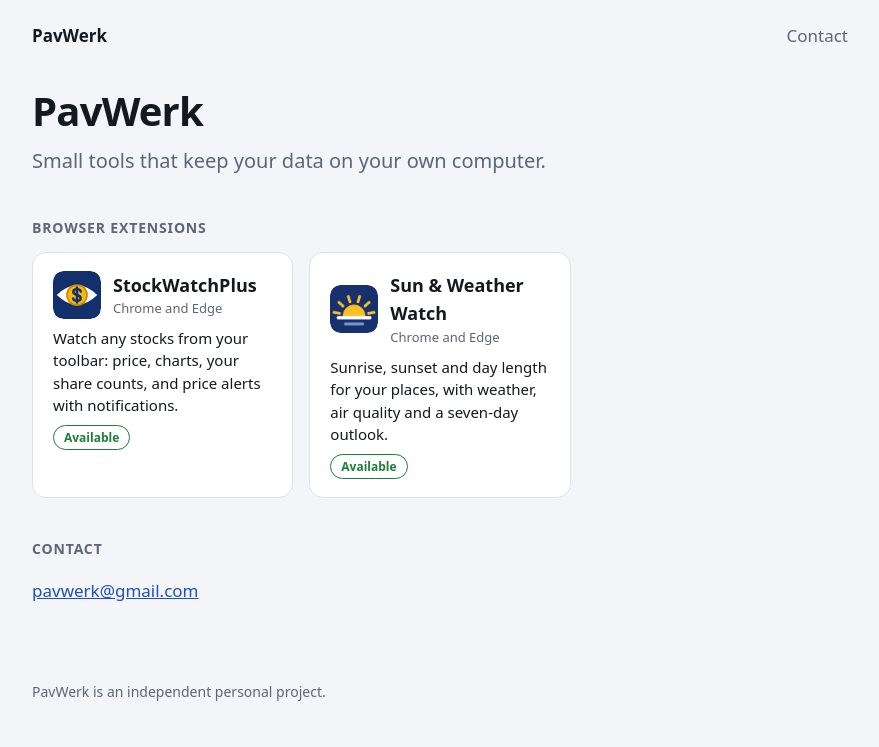
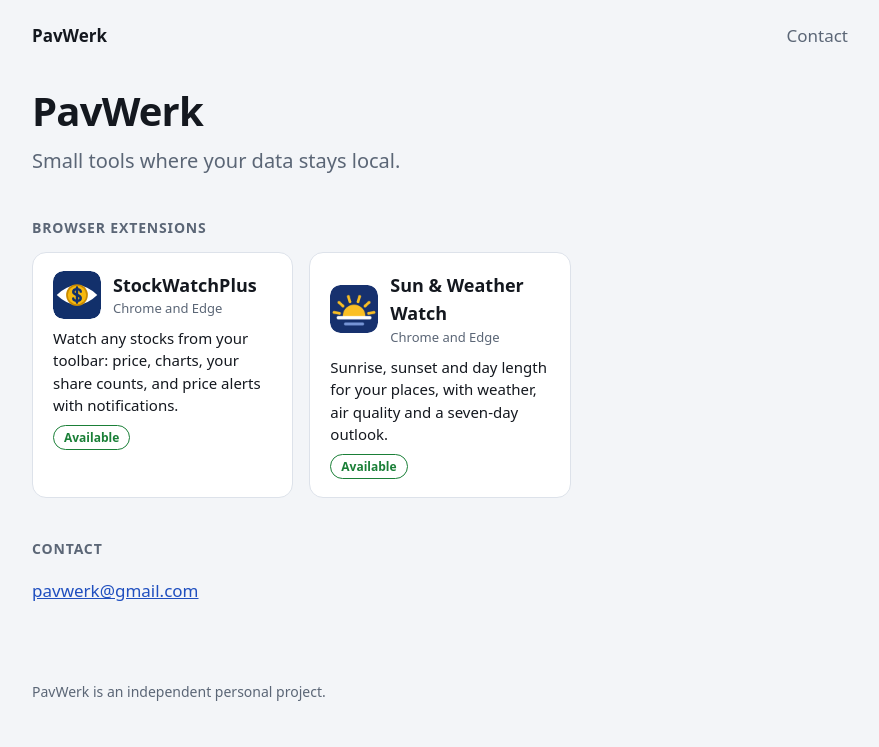
Before and after one commit to pavwerk/pavwerk.github.io, a plain HTML site: page index.html in a window 1280 px wide. Shown: the whole page, without its empty margins (200-1079 px from the left). Drawn offline with Linux system fonts and the light colour scheme.

Commit message:
Home page tagline: say the data stays local
Replace "keep your data on your own computer" with "your data stays
local" in the visible intro line and in the meta description.

Co-Authored-By: Claude Fable 5.2 <noreply@anthropic.com>
Claude-Session: https://claude.ai/code/session_01Wu2kp3iDmBtMuRFtfET5fD

```diff
--- a/index.html
+++ b/index.html
@@ -4,7 +4,7 @@
   <meta charset="utf-8">
   <meta name="viewport" content="width=device-width, initial-scale=1">
   <title>PavWerk</title>
-  <meta name="description" content="PavWerk makes small tools that keep your data on your own computer.">
+  <meta name="description" content="PavWerk makes small tools where your data stays local.">
   <link rel="stylesheet" href="style.css">
   <link rel="icon" href="stockwatchplus/img/icon.svg">
 </head>
@@ -12,7 +12,7 @@
   <header class="site"><a href="./">PavWerk</a><nav><a href="mailto:pavwerk@gmail.com">Contact</a></nav></header>
   <main>
     <h1>PavWerk</h1>
-    <p class="intro">Small tools that keep your data on your own computer.</p>
+    <p class="intro">Small tools where your data stays local.</p>
 
     <!-- ============ BROWSER EXTENSIONS ============ -->
     <h2 class="section-title">Browser extensions</h2>
```
